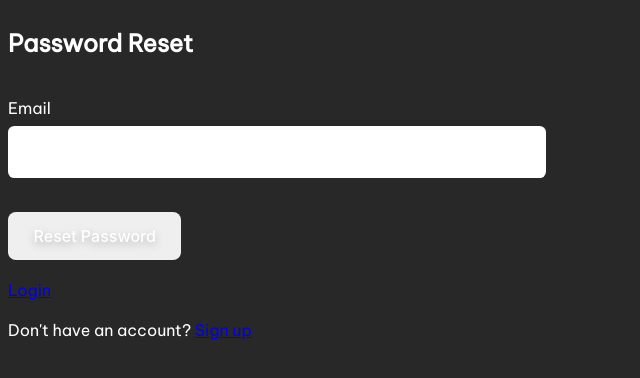
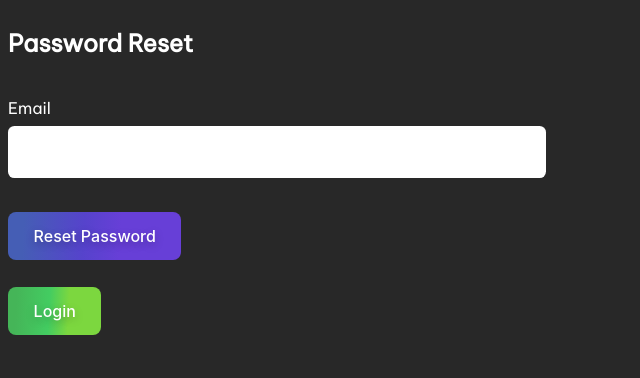
Before and after one commit to emilboe/ReactBaseBoiler, a React (Create React App) app: page /forgot-password in a window 1280 px wide. Shown: the top 378 px of the page, without its empty margins (0-640 px from the left). Built offline with nearby package versions, Linux system fonts and the light colour scheme; no server answers.

Commit message:
updated styling

```diff
--- a/src/components/ForgotPW.js
+++ b/src/components/ForgotPW.js
@@ -34,22 +34,20 @@ export default function ForgotPW() {
             <form onSubmit={handleSubmit}>
 
                 <div>{currentUser && "You're currently logged in with : " + currentUser.email}</div>
-                <br/>
+                <br />
                 <div>
                     <label>Email</label><br />
                     <input type="email" ref={emailRef} required />
                 </div>
                 <br />
-                <button disabled={loading} type="submit">Reset Password</button>
+                <button className="purp" disabled={loading} type="submit">Reset Password</button>
                 <div>{error ? error : ''}</div>
             </form>
             {message}
             <br />
             <div>
-                <Link to='/login'>Login</Link>
+                <Link to='/login'><button className="green">Login</button></Link>
             </div>
-            <br />
-            <div>Don't have an account? <Link to="/signup">Sign up</Link></div>
         </>
     )
 }
```
